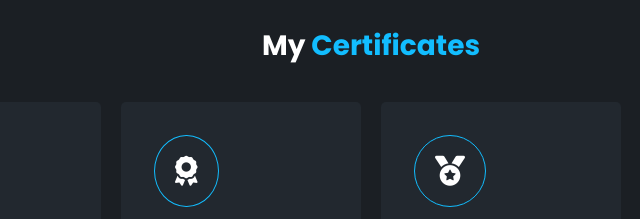
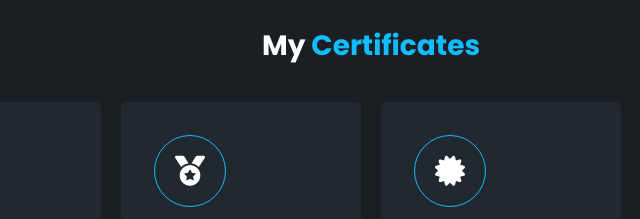
Before and after one commit to 3cho37/Jerryco-Portfolio, a plain HTML site: page index.html in a window 1280 px wide. Shown: the part 1120-1339 px from the top of the page, 269-909 px from the left. Drawn offline with Linux system fonts and the light colour scheme.

Commit message:
Update index.html

```diff
--- a/index.html
+++ b/index.html
@@ -142,7 +142,7 @@
 
                 <div class="projects-card-box">
                     <div class="projects-card-box__icons">
-                        <i class="fa-solid fa-award"></i>
+                        <i class="fa-solid fa-medal"></i>
                     </div>
                     <img src="assets/img/jrpentester.png" alt="Junior Penetration Tester" class="project-image">
                     <div class="projects-card-box__desc">
@@ -163,7 +163,7 @@
 
                 <div class="projects-card-box">
                     <div class="projects-card-box__icons">
-                        <i class="fa-solid fa-medal"></i>
+                        <i class="fa-solid fa-certificate"></i>
                     </div>
                     <img src="assets/img/cisco.jpg" alt="Cisco Certificate" class="project-image">
                     <div class="projects-card-box__desc">
```
